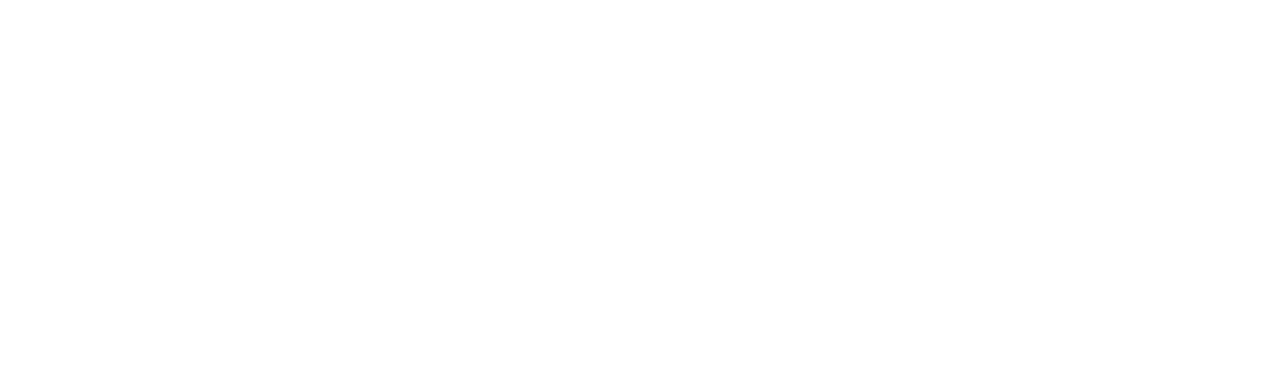
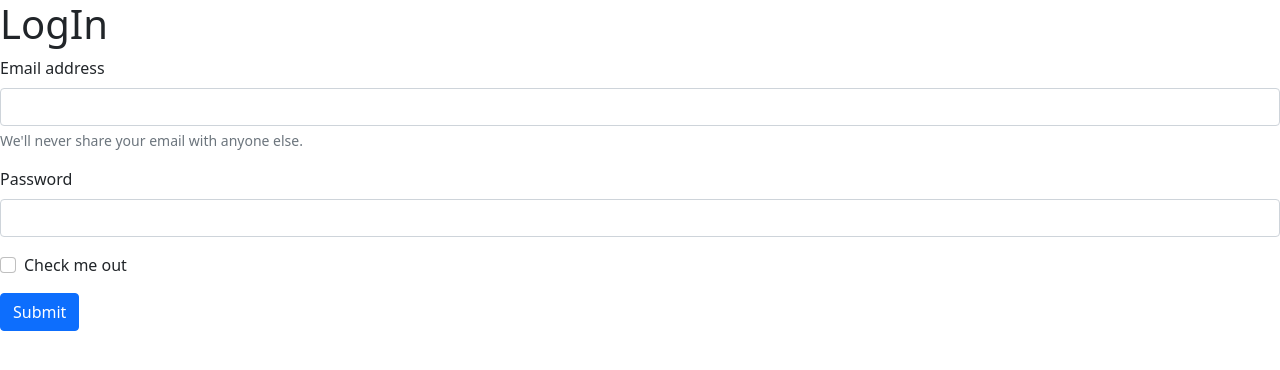
Before and after one commit to e3gomez/demo1, a plain HTML site: page index.html in a window 1280 px wide. Drawn offline with Linux system fonts and the light colour scheme.

Commit message:
agregue el codigo login a master

```diff
--- a/index.html
+++ b/index.html
@@ -8,5 +8,35 @@
 		<script src="js/bootstrap.min.js"></script>
 		<title>RHL7</title>
 	</head>
-	<body></body>
+	<body>
+		<h1>LogIn</h1>
+
+		<form>
+			<div class="mb-3">
+				<label for="exampleInputEmail1" class="form-label">Email address</label>
+				<input
+					type="email"
+					class="form-control"
+					id="exampleInputEmail1"
+					aria-describedby="emailHelp"
+				/>
+				<div id="emailHelp" class="form-text">
+					We'll never share your email with anyone else.
+				</div>
+			</div>
+			<div class="mb-3">
+				<label for="exampleInputPassword1" class="form-label">Password</label>
+				<input
+					type="password"
+					class="form-control"
+					id="exampleInputPassword1"
+				/>
+			</div>
+			<div class="mb-3 form-check">
+				<input type="checkbox" class="form-check-input" id="exampleCheck1" />
+				<label class="form-check-label" for="exampleCheck1">Check me out</label>
+			</div>
+			<button type="submit" class="btn btn-primary">Submit</button>
+		</form>
+	</body>
 </html>
```
